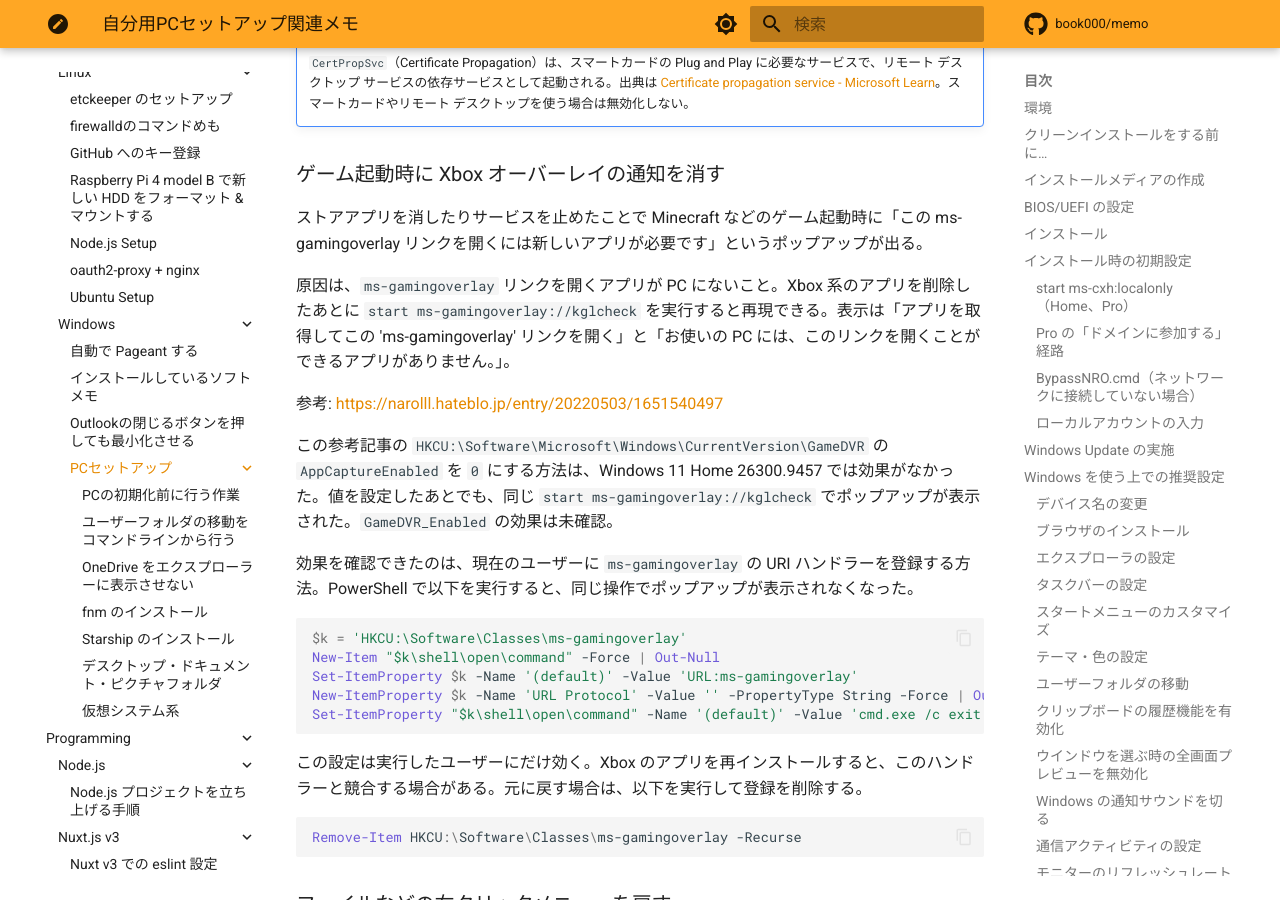
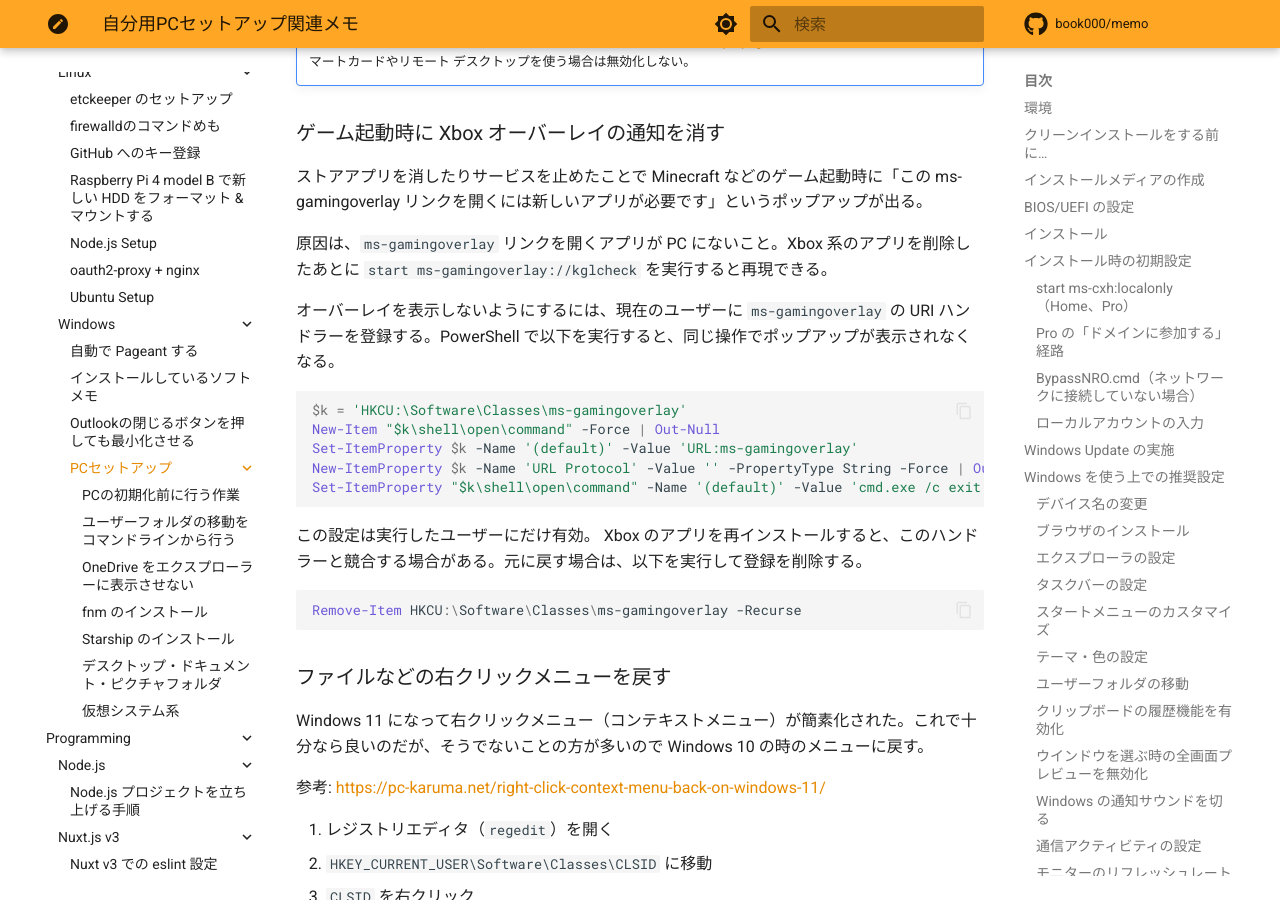
Before and after one commit to book000/memo, an MkDocs documentation site: the page built from docs/os/windows/setup/index.md, in a window 1280 px wide and 900 px high, scrolled down 27810 px. Built offline with MkDocs 1.6.1 and Material for MkDocs 9.7.7, drawn with Linux system fonts in a browser that asks for light colours; comment, search, counter and statistics services are not loaded; some of the changed text lies outside the part shown.

Commit message:
docs: レビュー指摘にもとづき Appx と GameDVR の記述を整理 (#876)
Co-Authored-By: Claude Sonnet 5.5 <noreply@anthropic.com>

````diff
--- a/docs/os/windows/setup/index.md
+++ b/docs/os/windows/setup/index.md
@@ -551,9 +551,8 @@ Get-AppxPackage Microsoft.PowerAutomateDesktop | Remove-AppxPackage            #
 Get-AppxPackage Microsoft.Windows.DevHome | Remove-AppxPackage                 # Dev Home
 ```
 
-`Remove-AppxPackage` は、実行したユーザーからアプリを削除するだけで、他のユーザーと新しく作るユーザーには残る（Windows 11 Home 26300.9457 の BingNews で確認）。
-
-既存のすべてのユーザーから消す場合は、**管理者権限で** `-AllUsers` をつける。バンドルのパッケージは、`Get-AppxPackage -AllUsers -PackageTypeFilter Bundle <名前>` のように `-PackageTypeFilter Bundle` を指定して、親のバンドルを対象にする（`Microsoft.BingNews` が該当する）。
+`Remove-AppxPackage` は、実行したユーザーからアプリを削除するだけで、他のユーザーと新しく作るユーザーには残る。
+既存のすべてのユーザーから消す場合は、**管理者権限で** `-AllUsers` をつける。バンドルのパッケージは、`Get-AppxPackage -AllUsers -PackageTypeFilter Bundle <名前>` のように `-PackageTypeFilter Bundle` を指定して、親のバンドルを対象にする。
 
 ```powershell
 Get-AppxPackage -AllUsers Microsoft.Todos | Remove-AppxPackage -AllUsers
@@ -566,7 +565,9 @@ $name = 'Microsoft.Todos'
 Get-AppxProvisionedPackage -Online | Where-Object DisplayName -eq $name | Remove-AppxProvisionedPackage -Online
 ```
 
-Windows 11 Home 26300.9457 の `Microsoft.Todos` では、`-AllUsers` を付けた `Remove-AppxPackage` の実行後に、プロビジョニング済みの一覧からも消え、新しく作ったユーザーにも入らなかった。これは 1 つのパッケージ、1 つのビルドでの結果で、公式ドキュメントはプロビジョニング解除を保証していない。`Remove-AppxProvisionedPackage` を実行したあとに新規ユーザーへ入らない点は公式ドキュメントの記述にもとづき、実機では未検証。参考: [Remove-AppxPackage](https://learn.microsoft.com/en-us/powershell/module/appx/remove-appxpackage)、[Remove-AppxProvisionedPackage](https://learn.microsoft.com/en-us/powershell/module/dism/remove-appxprovisionedpackage)。
+Windows 11 Home 26300.9457 の `Microsoft.Todos` では、`-AllUsers` を付けた `Remove-AppxPackage` の実行後に、プロビジョニング済みの一覧からも消え、新しく作ったユーザーにも入らなかった。
+これは 1 つのパッケージ、1 つのビルドでの結果で、公式ドキュメントはプロビジョニング解除を保証していない。`Remove-AppxProvisionedPackage` を実行したあとに新規ユーザーへ入らない点は公式ドキュメントの記述にもとづき、実機では未検証。
+参考: [Remove-AppxPackage](https://learn.microsoft.com/en-us/powershell/module/appx/remove-appxpackage)、[Remove-AppxProvisionedPackage](https://learn.microsoft.com/en-us/powershell/module/dism/remove-appxprovisionedpackage)。
 
 削除したアプリは Microsoft Store から再インストールできる。`winget install -e --id <ID> --source msstore` で入れ直せる。Solitaire は `winget` では `No package found matching input criteria.` になるので、Store のページから入れる。Dev Home は `winget search` で見つからない。
 
@@ -681,13 +682,9 @@ sc.exe config RetailDemo start=disabled
 <!-- textlint-disable preset-ja-technical-writing/no-mix-dearu-desumasu -->
 ストアアプリを消したりサービスを止めたことで Minecraft などのゲーム起動時に「この ms-gamingoverlay リンクを開くには新しいアプリが必要です」というポップアップが出る。
 <!-- textlint-enable preset-ja-technical-writing/no-mix-dearu-desumasu -->
-原因は、`ms-gamingoverlay` リンクを開くアプリが PC にないこと。Xbox 系のアプリを削除したあとに `start ms-gamingoverlay://kglcheck` を実行すると再現できる。表示は「アプリを取得してこの 'ms-gamingoverlay' リンクを開く」と「お使いの PC には、このリンクを開くことができるアプリがありません。」。
+原因は、`ms-gamingoverlay` リンクを開くアプリが PC にないこと。Xbox 系のアプリを削除したあとに `start ms-gamingoverlay://kglcheck` を実行すると再現できる。
 
-参考: https://narolll.hateblo.jp/entry/20220503/1651540497
-
-この参考記事の `HKCU:\Software\Microsoft\Windows\CurrentVersion\GameDVR` の `AppCaptureEnabled` を `0` にする方法は、Windows 11 Home 26300.9457 では効果がなかった。値を設定したあとでも、同じ `start ms-gamingoverlay://kglcheck` でポップアップが表示された。`GameDVR_Enabled` の効果は未確認。
-
-効果を確認できたのは、現在のユーザーに `ms-gamingoverlay` の URI ハンドラーを登録する方法。PowerShell で以下を実行すると、同じ操作でポップアップが表示されなくなった。
+オーバーレイを表示しないようにするには、現在のユーザーに `ms-gamingoverlay` の URI ハンドラーを登録する。PowerShell で以下を実行すると、同じ操作でポップアップが表示されなくなる。
 
 ```powershell
 $k = 'HKCU:\Software\Classes\ms-gamingoverlay'
@@ -697,7 +694,8 @@ New-ItemProperty $k -Name 'URL Protocol' -Value '' -PropertyType String -Force |
 Set-ItemProperty "$k\shell\open\command" -Name '(default)' -Value 'cmd.exe /c exit'
 ```
 
-この設定は実行したユーザーにだけ効く。Xbox のアプリを再インストールすると、このハンドラーと競合する場合がある。元に戻す場合は、以下を実行して登録を削除する。
+この設定は実行したユーザーにだけ有効。
+Xbox のアプリを再インストールすると、このハンドラーと競合する場合がある。元に戻す場合は、以下を実行して登録を削除する。
 
 ```powershell
 Remove-Item HKCU:\Software\Classes\ms-gamingoverlay -Recurse
````
